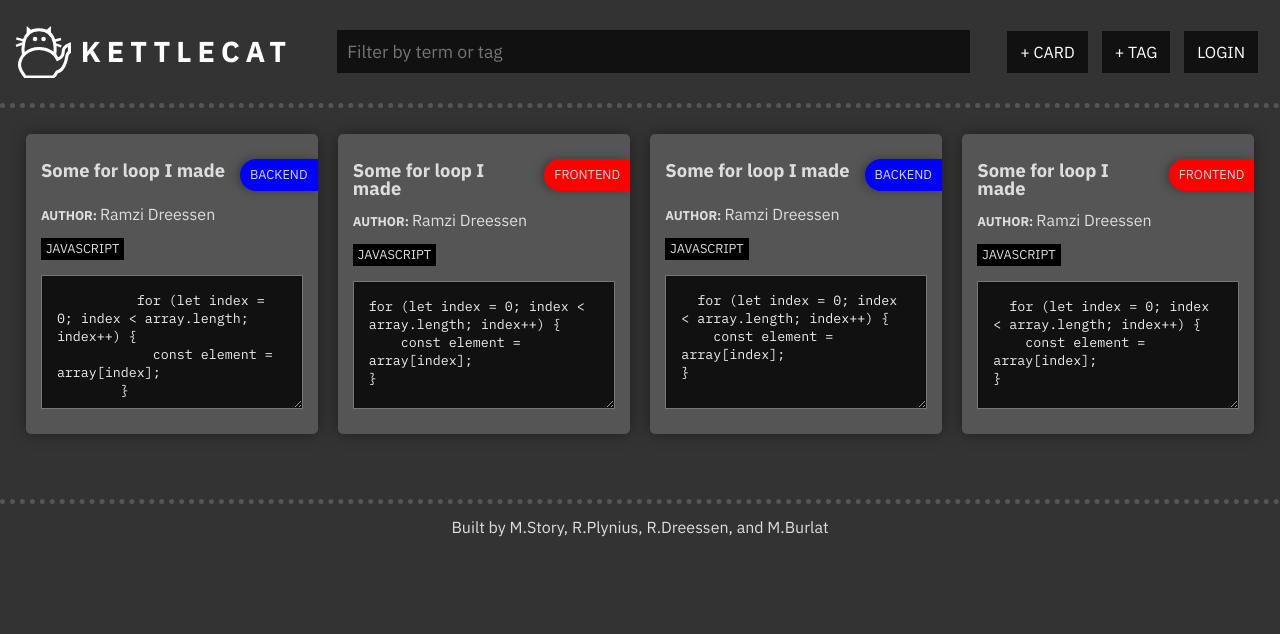
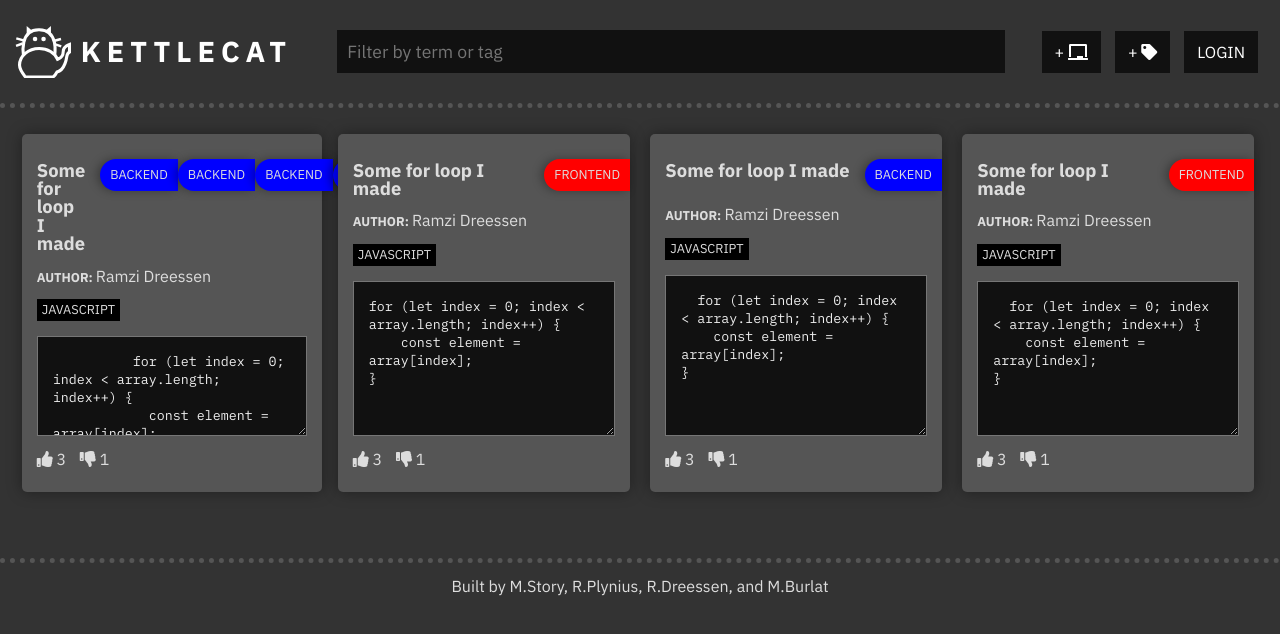
Before and after one commit to ktut/kettlecat, a website: page public/index.html in a window 1280 px wide. Drawn offline with nearby package versions, Linux system fonts and the light colour scheme; no server answers.

Commit message:
votes buttons added, icons added

```diff
--- a/public/index.html
+++ b/public/index.html
@@ -19,6 +19,11 @@
   <!-- Modal CSS -->
   <link rel="stylesheet" type="text/css" media="screen" href="./modal.css" />
 
+  <!-- FontAwesome CSS -->
+  <link rel="stylesheet" href="https://use.fontawesome.com/releases/v5.0.13/css/all.css" integrity="sha384-DNOHZ68U8hZfKXOrtjWvjxusGo9WQnrNx2sqG0tfsghAvtVlRW3tvkXWZh58N9jp" crossorigin="anonymous">
+
+
+
   <script src="jscolor.js"></script>
   <!-- Bootstrap CSS -->
   <!-- <link rel="stylesheet" href="https://maxcdn.bootstrapcdn.com/bootstrap/4.0.0/css/bootstrap.min.css" integrity="sha384-Gn5384xqQ1aoWXA+058RXPxPg6fy4IWvTNh0E263XmFcJlSAwiGgFAW/dAiS6JXm" crossorigin="anonymous"> -->
@@ -38,11 +43,11 @@
 
     <div class="buttons">
       <div class="add-card button" type="button">
-        <h2>+ card</h2>
+        <h2>+ <i class="fas fa-chalkboard"></i></h2>
       </div>
 
       <div class="add-tag button">
-        <h2>+ tag</h2>
+        <h2>+ <i class="fas fa-tag"></i></h2>
       </div>
 
       <div class="login button">
@@ -60,6 +65,10 @@
       <div class="top">
         <h1 class="title">Some for loop I made</h1>
         <p class="tag">backend</p>
+        <p class="tag">backend</p>
+        <p class="tag">backend</p>
+        <p class="tag">backend</p>
+        <p class="tag">backend</p>
       </div>
       <p class="author">Ramzi Dreessen</p>
       <p class="desc">Built this using a little thang-thang in VS Code, probably something you could just google, but here it is!</p>
@@ -74,6 +83,13 @@
         <button class="js-copy-button">Copy</button>
         <button class="js-edit-button">Edit</button>
         <button class="js-delete-button">Delete</button>
+      </div>
+
+      <div class="votes">
+          <i class="fas fa-thumbs-up"></i>
+          <span class="js-thumbs-up">3</span>
+          <i class="fas fa-thumbs-down"></i>
+          <span class="js-thumbs-down">1</span>
       </div>
 
     </div>
@@ -98,6 +114,13 @@ for (let index = 0; index < array.length; index++) {
       <button class="js-delete-button">Delete</button>
     </div>
 
+    <div class="votes">
+        <i class="fas fa-thumbs-up"></i>
+        <span class="js-thumbs-up">3</span>
+        <i class="fas fa-thumbs-down"></i>
+        <span class="js-thumbs-down">1</span>
+    </div>
+
   </div>
 
     <div class="card">
@@ -120,6 +143,13 @@ for (let index = 0; index < array.length; index++) {
       <button class="js-delete-button">Delete</button>
     </div>
 
+    <div class="votes">
+        <i class="fas fa-thumbs-up"></i>
+        <span class="js-thumbs-up">3</span>
+        <i class="fas fa-thumbs-down"></i>
+        <span class="js-thumbs-down">1</span>
+    </div>
+
   </div>
 
     <div class="card">
@@ -140,6 +170,13 @@ for (let index = 0; index < array.length; index++) {
       <button class="js-copy-button">Copy</button>
       <button class="js-edit-button">Edit</button>
       <button class="js-delete-button">Delete</button>
+    </div>
+
+    <div class="votes">
+        <i class="fas fa-thumbs-up"></i>
+        <span class="js-thumbs-up">3</span>
+        <i class="fas fa-thumbs-down"></i>
+        <span class="js-thumbs-down">1</span>
     </div>
 
   </div>
--- a/public/main.css
+++ b/public/main.css
@@ -319,6 +319,14 @@ div.card > .content {
   overflow-y: scroll;
 }
 
+div.card > .votes {
+  margin-top: 15px;
+}
+
+div.card > .votes span {
+  margin-right: 10px;
+}
+
 div.card > p.desc,
 div.card > .buttons {
   display: none;
--- a/public/modal.css
+++ b/public/modal.css
@@ -25,6 +25,12 @@ div.modal-content {
     margin: 0 auto;
     background: #333;
     color: #ddd;
+}
+
+div.modal-content h1 {
+    font-size: 1.2rem;
+    font-weight: 700;
+    line-height: 130%;
 }
 
 div.modal-content label,
```
